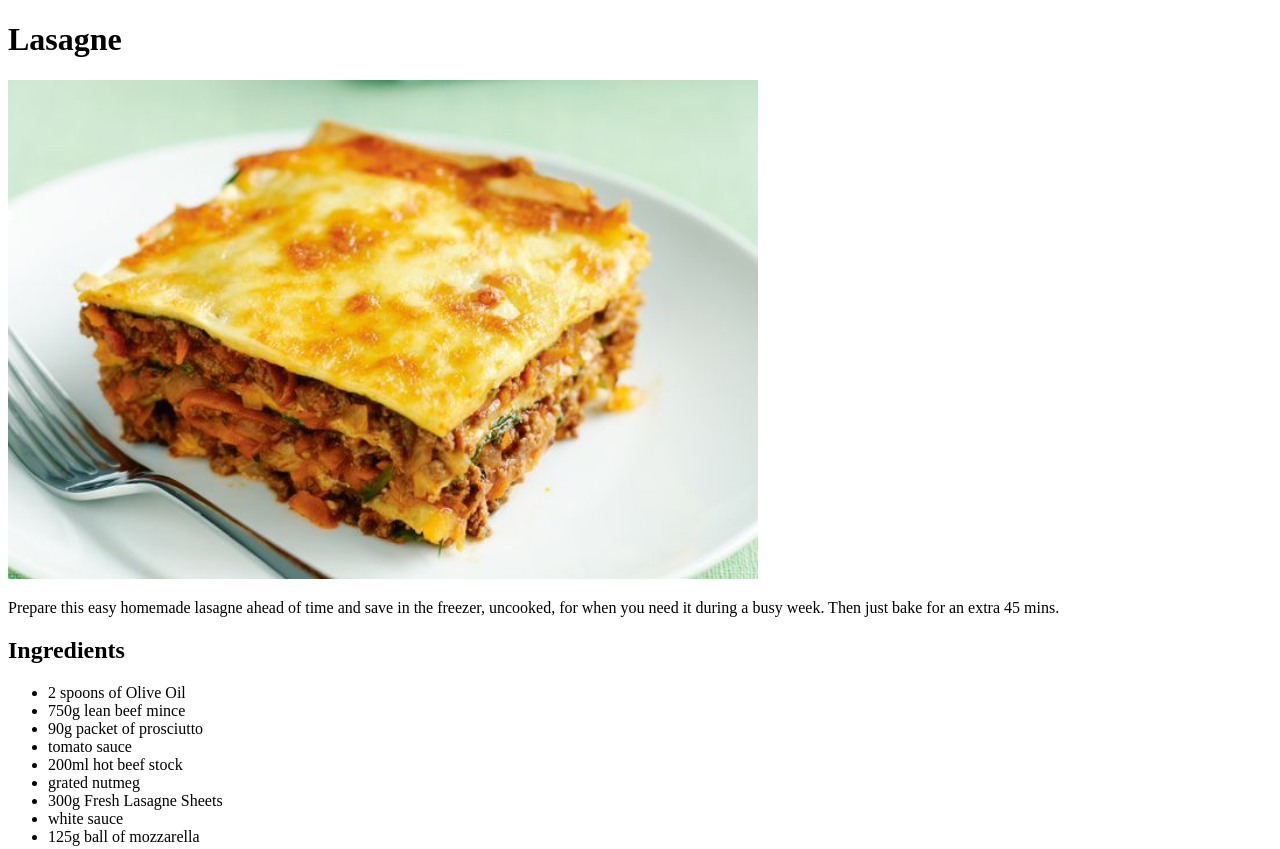
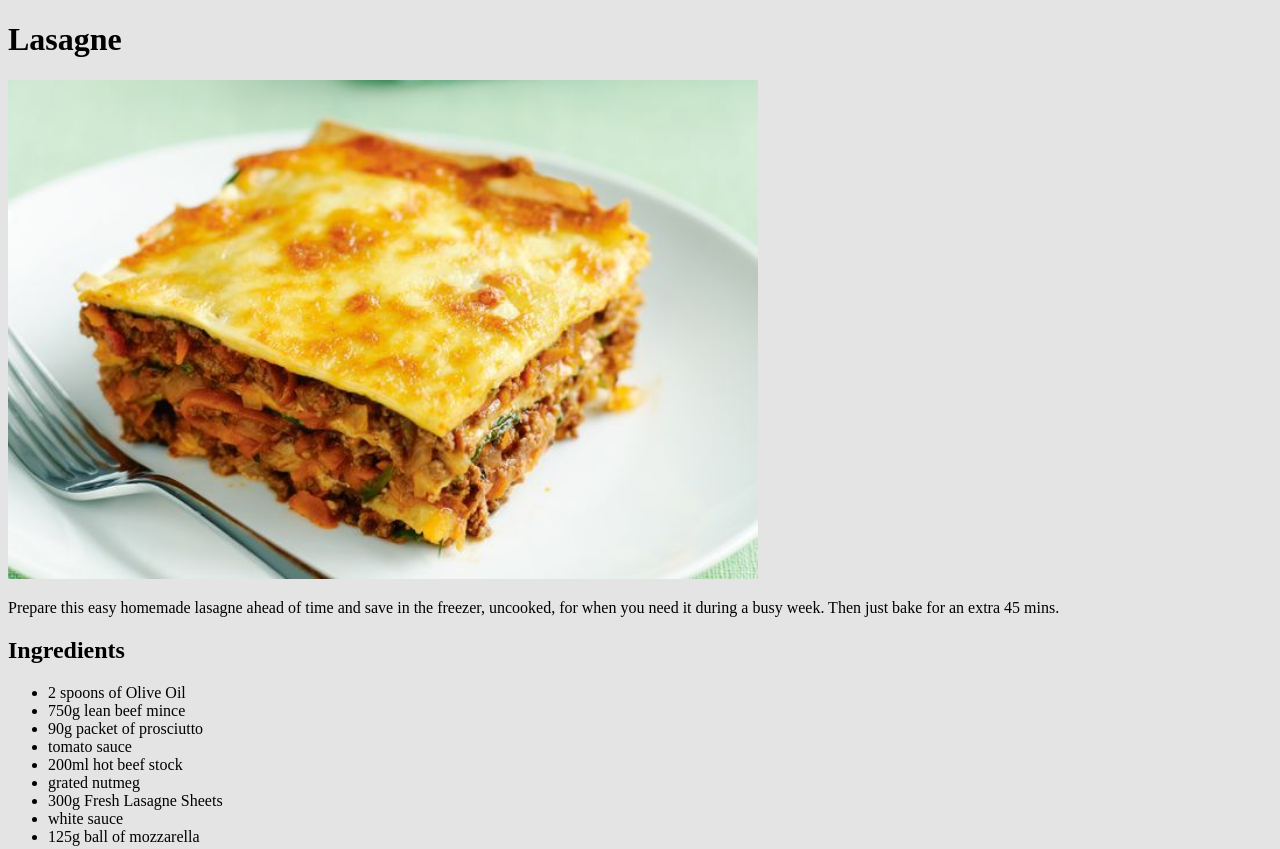
Before and after one commit to jpmacca767/odin-recipes, a plain HTML site: page recipes/lasagne.html in a window 1280 px wide. Shown: the top 849 px of the page. Drawn offline with Linux system fonts and the light colour scheme.

Commit message:
More CSS Cascade Lesson Fiddles - added styles sheet to the recipes directory

```diff
--- a/recipes/lasagne.html
+++ b/recipes/lasagne.html
@@ -5,6 +5,7 @@
     <meta http-equiv="X-UA-Compatible" content="IE=edge">
     <meta name="viewport" content="width=device-width, initial-scale=1.0">
     <title>Odin Recipes : Lasagne</title>
+    <link rel="stylesheet" href="recipestyles.css">
 </head>
 <body>
     <h1>Lasagne</h1>
--- /dev/null
+++ b/recipes/recipestyles.css
@@ -0,0 +1,5 @@
+/* recipestyles.css */
+
+body {
+    background-color: rgb(228, 228, 228);
+}
```
Also changed, not shown: recipes/chickentikka.html (+1 -0 lines), recipes/pizzabase.html (+1 -0 lines).
